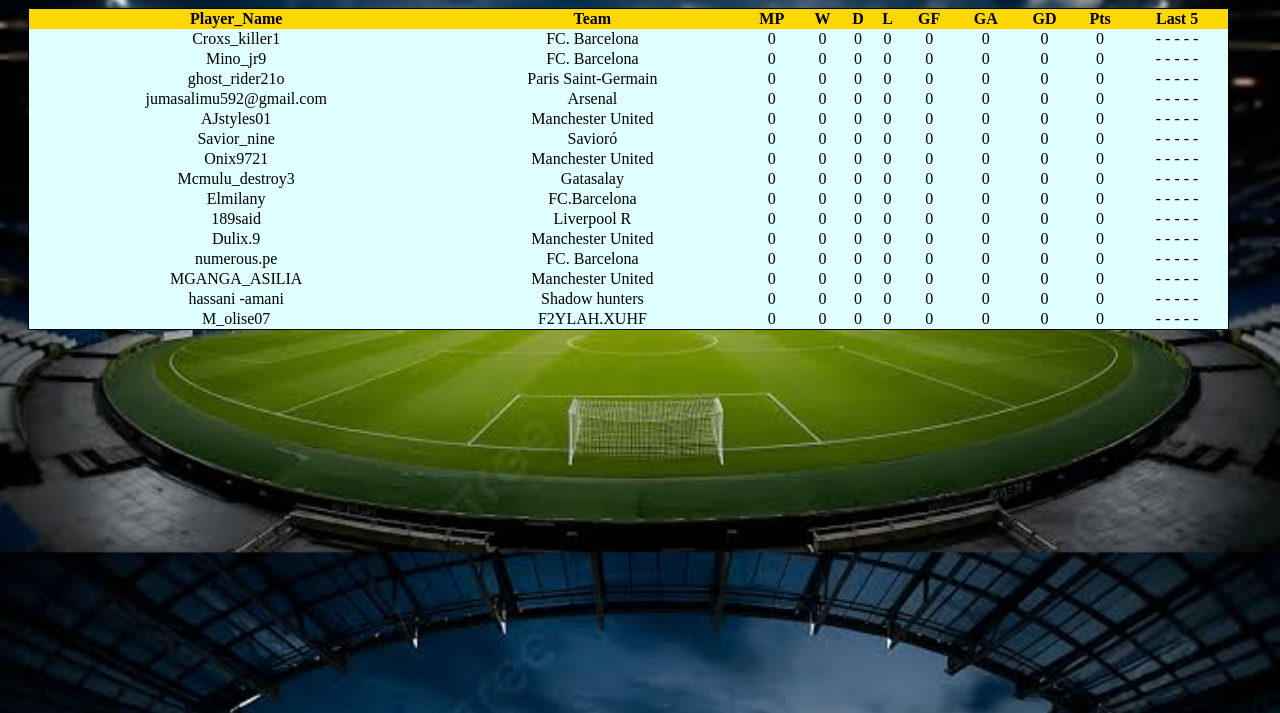
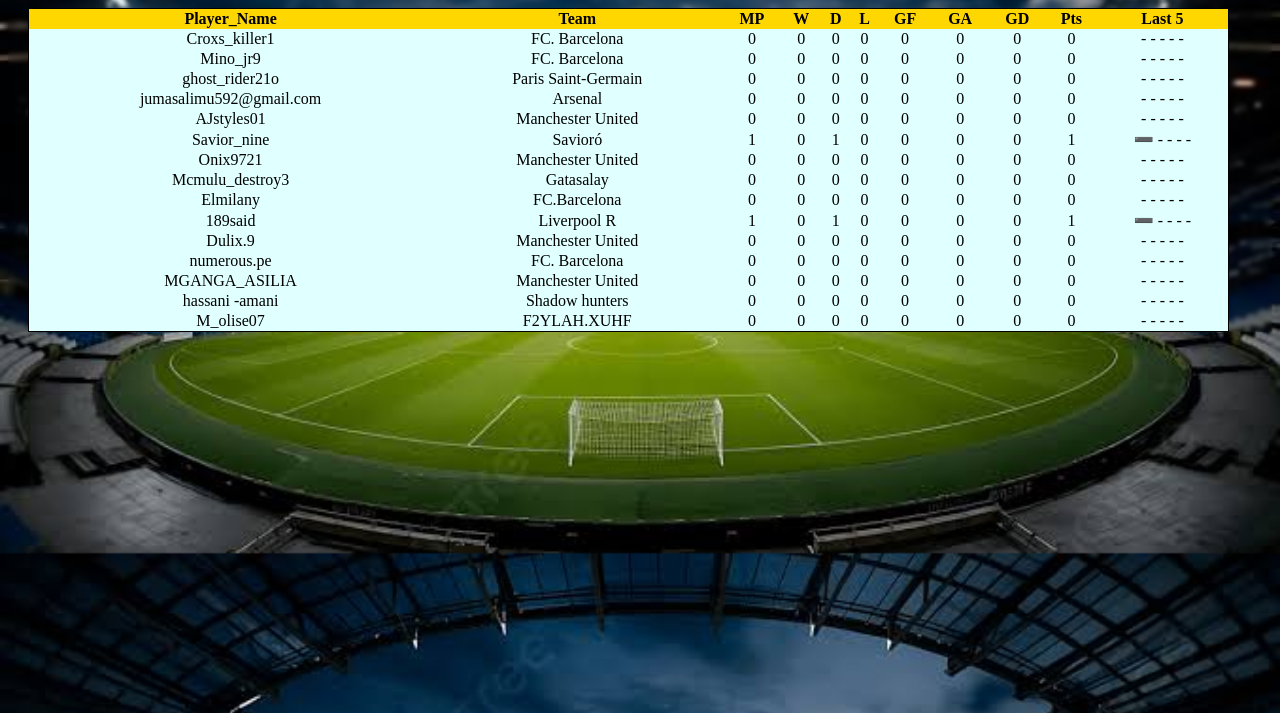
Before and after one commit to a5p11012025-spec/e-football-League-Interpeople-Competition, a plain HTML site: page 5.html in a window 1280 px wide. Shown: the part 87-800 px from the top of the page. Drawn offline with Linux system fonts and the light colour scheme.

Commit message:
Update 5.html

```diff
--- a/5.html
+++ b/5.html
@@ -27,7 +27,7 @@
 </head>
 <body>
 	<h3>PLAYERS RANKINGS</h3>
-	<!--❌✅✅✅❌-->
+	<!--❌✅✅✅❌➖-->
 	<table>
 		<tr>
 			<th>Player_Name</th>
@@ -110,15 +110,15 @@
 		<tr>
 			<td>Savior_nine</td>
 			<td>Savioró</td>
+			<td>1</td>
+			<td>0</td>
+			<td>1</td>
 			<td>0</td>
 			<td>0</td>
 			<td>0</td>
 			<td>0</td>
-			<td>0</td>
-			<td>0</td>
-			<td>0</td>
-			<td>0</td>
-			<td>- - - - -</td>
+			<td>1</td>
+			<td>➖ - - - -</td>
 		</tr>
 		<tr>
 			<td>Onix9721</td>
@@ -162,15 +162,15 @@
 		<tr>
 			<td>189said</td>
 			<td>Liverpool R</td>
+			<td>1</td>
+			<td>0</td>
+			<td>1</td>
 			<td>0</td>
 			<td>0</td>
 			<td>0</td>
 			<td>0</td>
-			<td>0</td>
-			<td>0</td>
-			<td>0</td>
-			<td>0</td>
-			<td>- - - - -</td>
+			<td>1</td>
+			<td>➖ - - - -</td>
 		</tr>
 		<tr>
 			<td>Dulix.9</td>
```
